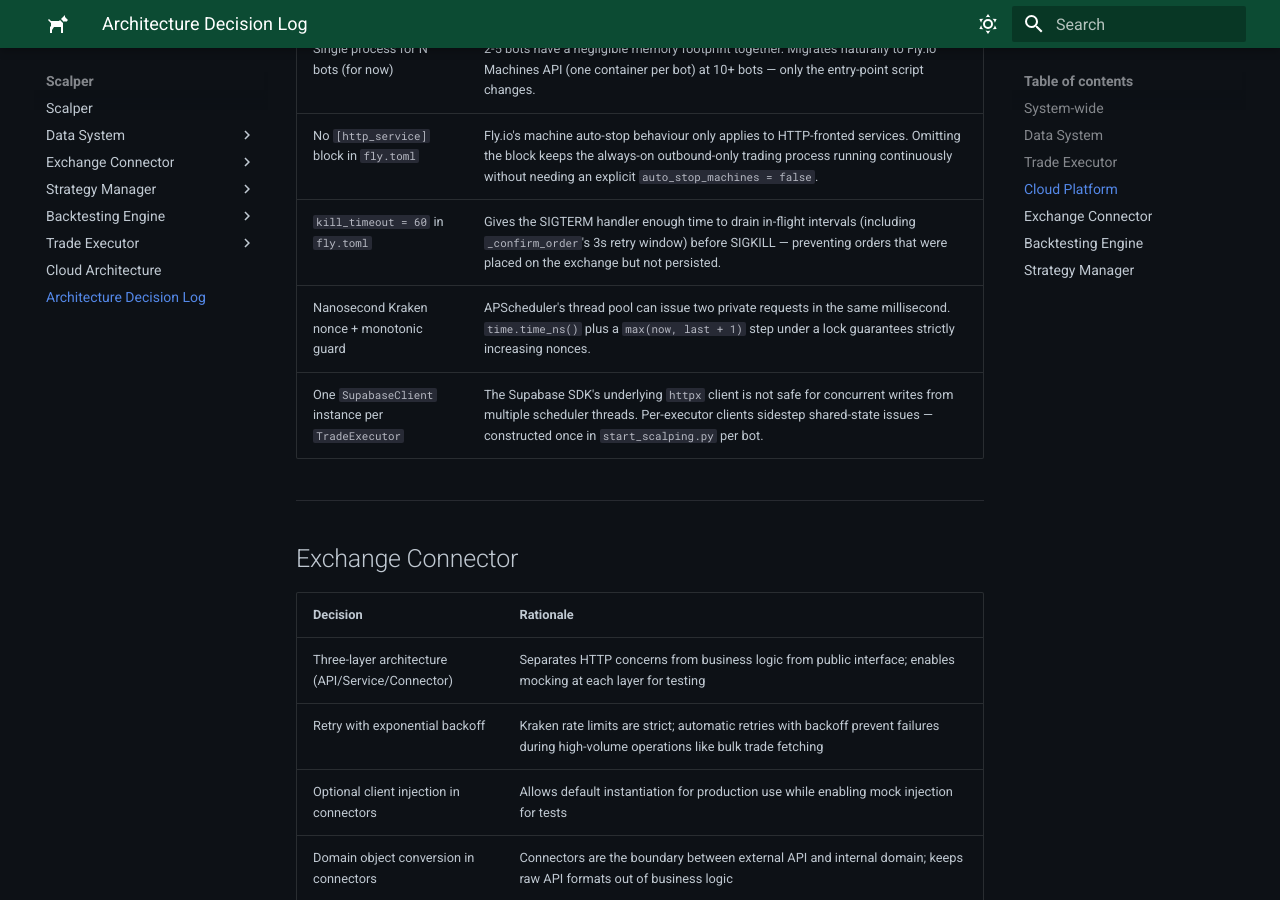
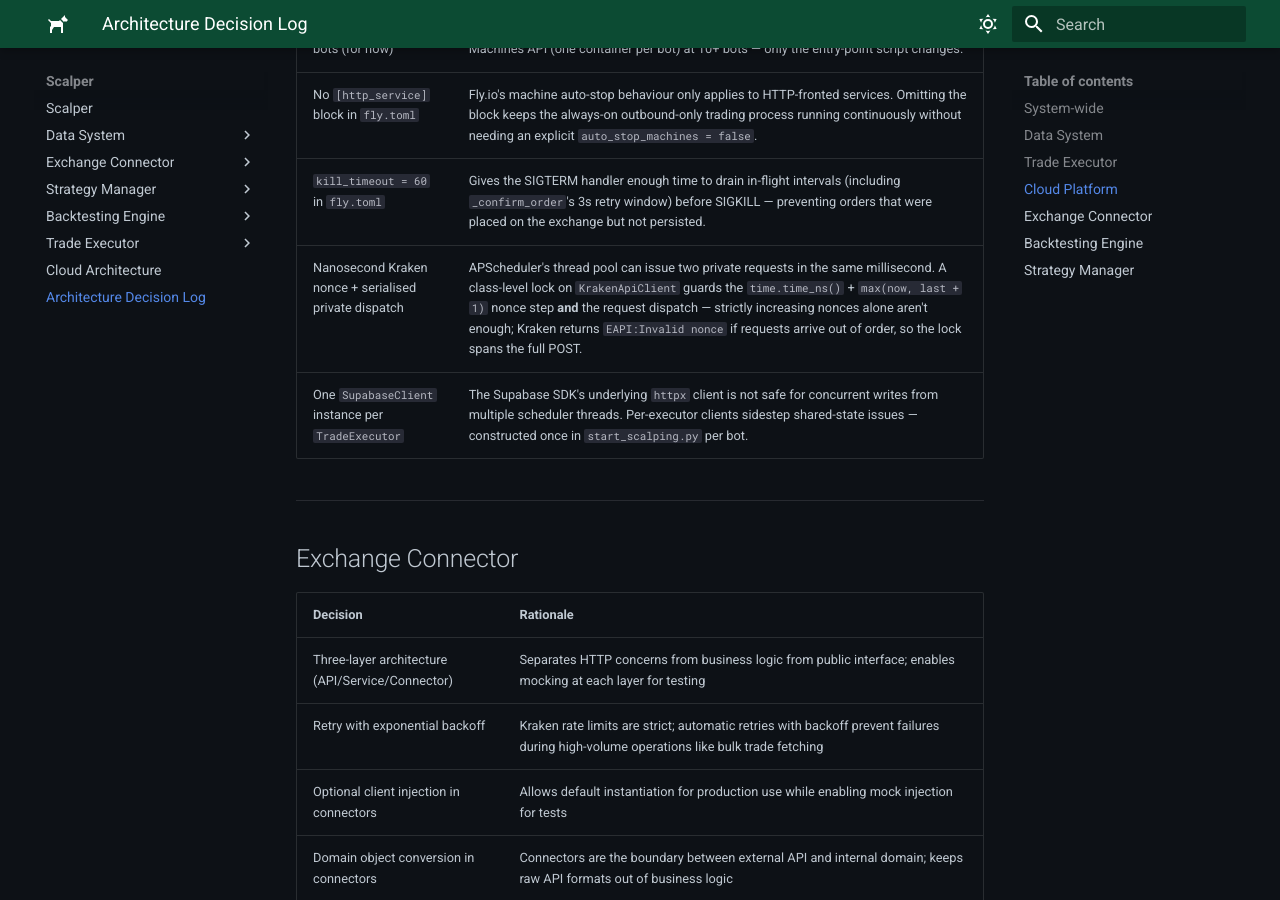
Before and after one commit to Phil-Lord/crypto-scalper, an MkDocs documentation site: the page built from docs/architecture-decision-log.md, in a window 1280 px wide and 900 px high, scrolled down 4697 px. Built offline with MkDocs 1.6.1 and Material for MkDocs 9.7.7, drawn with Linux system fonts in a browser that asks for light colours.

Commit message:
DOC: Update Kraken nonce decision in ADL to be more accurate (and reformat the whole damn table)

```diff
--- a/docs/architecture-decision-log.md
+++ b/docs/architecture-decision-log.md
@@ -68,15 +68,15 @@
 
 ## Cloud Platform
 
-| Decision                                          | Rationale                                                                                                                                                                                                                                             |
-| ------------------------------------------------- | ----------------------------------------------------------------------------------------------------------------------------------------------------------------------------------------------------------------------------------------------------- |
-| Fly.io over AWS Lambda                            | Always-on warm indicators, half the per-interval API calls, and far less operational surface (one Dockerfile + `fly.toml` vs Lambda + ECR + EventBridge + IAM + CloudWatch + Terraform). ~$2/month is cheap enough that the simplicity wins outright. |
-| Fly.io over a self-managed VPS                    | `fly deploy` is simpler than managing OS updates, SSH, systemd, and monitoring on a VPS for comparable cost ($2-3/month vs $4-6/month).                                                                                                               |
-| Single process for N bots (for now)               | 2-5 bots have a negligible memory footprint together. Migrates naturally to Fly.io Machines API (one container per bot) at 10+ bots — only the entry-point script changes.                                                                            |
-| No `[http_service]` block in `fly.toml`           | Fly.io's machine auto-stop behaviour only applies to HTTP-fronted services. Omitting the block keeps the always-on outbound-only trading process running continuously without needing an explicit `auto_stop_machines = false`.                       |
-| `kill_timeout = 60` in `fly.toml`                 | Gives the SIGTERM handler enough time to drain in-flight intervals (including `_confirm_order`'s 3s retry window) before SIGKILL — preventing orders that were placed on the exchange but not persisted.                                              |
-| Nanosecond Kraken nonce + monotonic guard         | APScheduler's thread pool can issue two private requests in the same millisecond. `time.time_ns()` plus a `max(now, last + 1)` step under a lock guarantees strictly increasing nonces.                                                               |
-| One `SupabaseClient` instance per `TradeExecutor` | The Supabase SDK's underlying `httpx` client is not safe for concurrent writes from multiple scheduler threads. Per-executor clients sidestep shared-state issues — constructed once in `start_scalping.py` per bot.                                  |
+| Decision                                              | Rationale                                                                                                                                                                                                                                                                                                                                                                    |
+| ----------------------------------------------------- | ---------------------------------------------------------------------------------------------------------------------------------------------------------------------------------------------------------------------------------------------------------------------------------------------------------------------------------------------------------------------------- |
+| Fly.io over AWS Lambda                                | Always-on warm indicators, half the per-interval API calls, and far less operational surface (one Dockerfile + `fly.toml` vs Lambda + ECR + EventBridge + IAM + CloudWatch + Terraform). ~$2/month is cheap enough that the simplicity wins outright.                                                                                                                        |
+| Fly.io over a self-managed VPS                        | `fly deploy` is simpler than managing OS updates, SSH, systemd, and monitoring on a VPS for comparable cost ($2-3/month vs $4-6/month).                                                                                                                                                                                                                                      |
+| Single process for N bots (for now)                   | 2-5 bots have a negligible memory footprint together. Migrates naturally to Fly.io Machines API (one container per bot) at 10+ bots — only the entry-point script changes.                                                                                                                                                                                                   |
+| No `[http_service]` block in `fly.toml`               | Fly.io's machine auto-stop behaviour only applies to HTTP-fronted services. Omitting the block keeps the always-on outbound-only trading process running continuously without needing an explicit `auto_stop_machines = false`.                                                                                                                                              |
+| `kill_timeout = 60` in `fly.toml`                     | Gives the SIGTERM handler enough time to drain in-flight intervals (including `_confirm_order`'s 3s retry window) before SIGKILL — preventing orders that were placed on the exchange but not persisted.                                                                                                                                                                     |
+| Nanosecond Kraken nonce + serialised private dispatch | APScheduler's thread pool can issue two private requests in the same millisecond. A class-level lock on `KrakenApiClient` guards the `time.time_ns()` + `max(now, last + 1)` nonce step **and** the request dispatch — strictly increasing nonces alone aren't enough; Kraken returns `EAPI:Invalid nonce` if requests arrive out of order, so the lock spans the full POST. |
+| One `SupabaseClient` instance per `TradeExecutor`     | The Supabase SDK's underlying `httpx` client is not safe for concurrent writes from multiple scheduler threads. Per-executor clients sidestep shared-state issues — constructed once in `start_scalping.py` per bot.                                                                                                                                                         |
 
 ---
 
```
